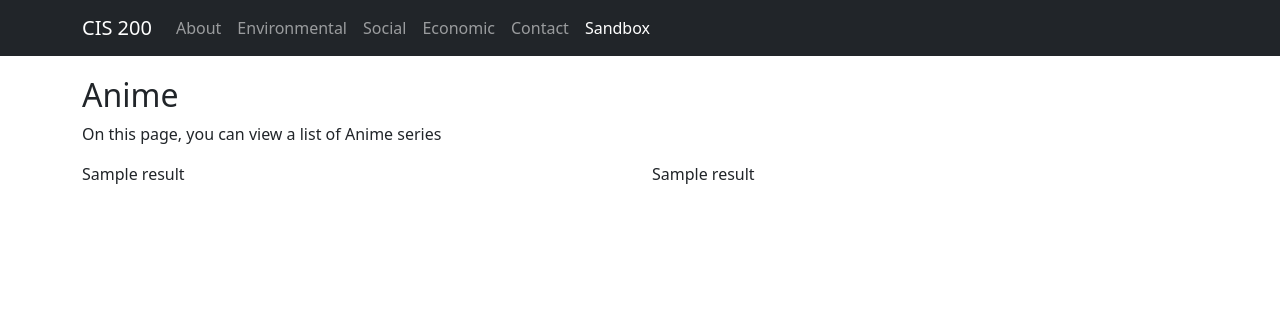
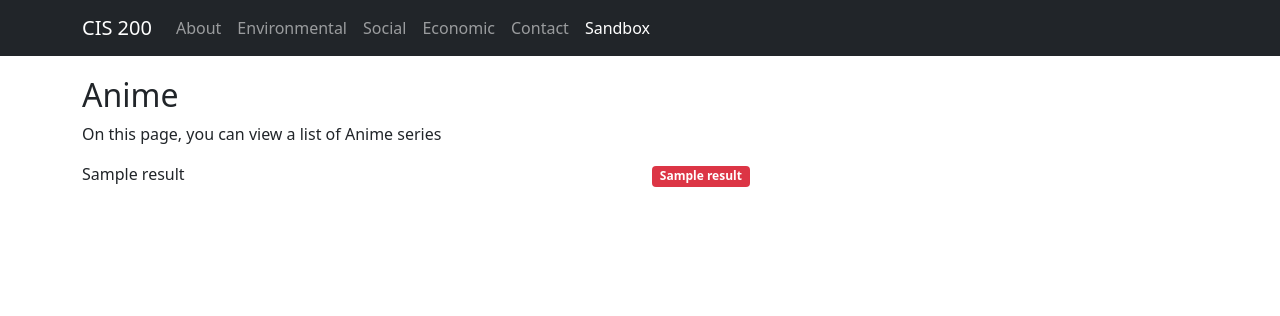
Before and after one commit to jack-hermanson/cis200, a Flask app: template main/web/templates/sandbox/anime.html in a window 1280 px wide. Shown: the top 316 px of the page. Run offline with Flask 2, Linux system fonts and the light colour scheme; the template is opened without the code that fills it: most values are stand-ins (such as "Sample title", 1, 10 or a date in 2020); some libraries are stand-ins or nearby versions.

Commit message:
add bootstrap components to anime

```diff
--- a/main/web/templates/sandbox/anime.html
+++ b/main/web/templates/sandbox/anime.html
@@ -15,7 +15,7 @@
             {{ anime_data["results"][0]["title"] }}
         </div>
         <div class="col-12 col-lg-6">
-            {{ anime_data["results"][2]["title"] }}
+            <span class="badge bg-danger">{{ anime_data["results"][2]["title"] }}</span>
         </div>
     </div>
 
```
